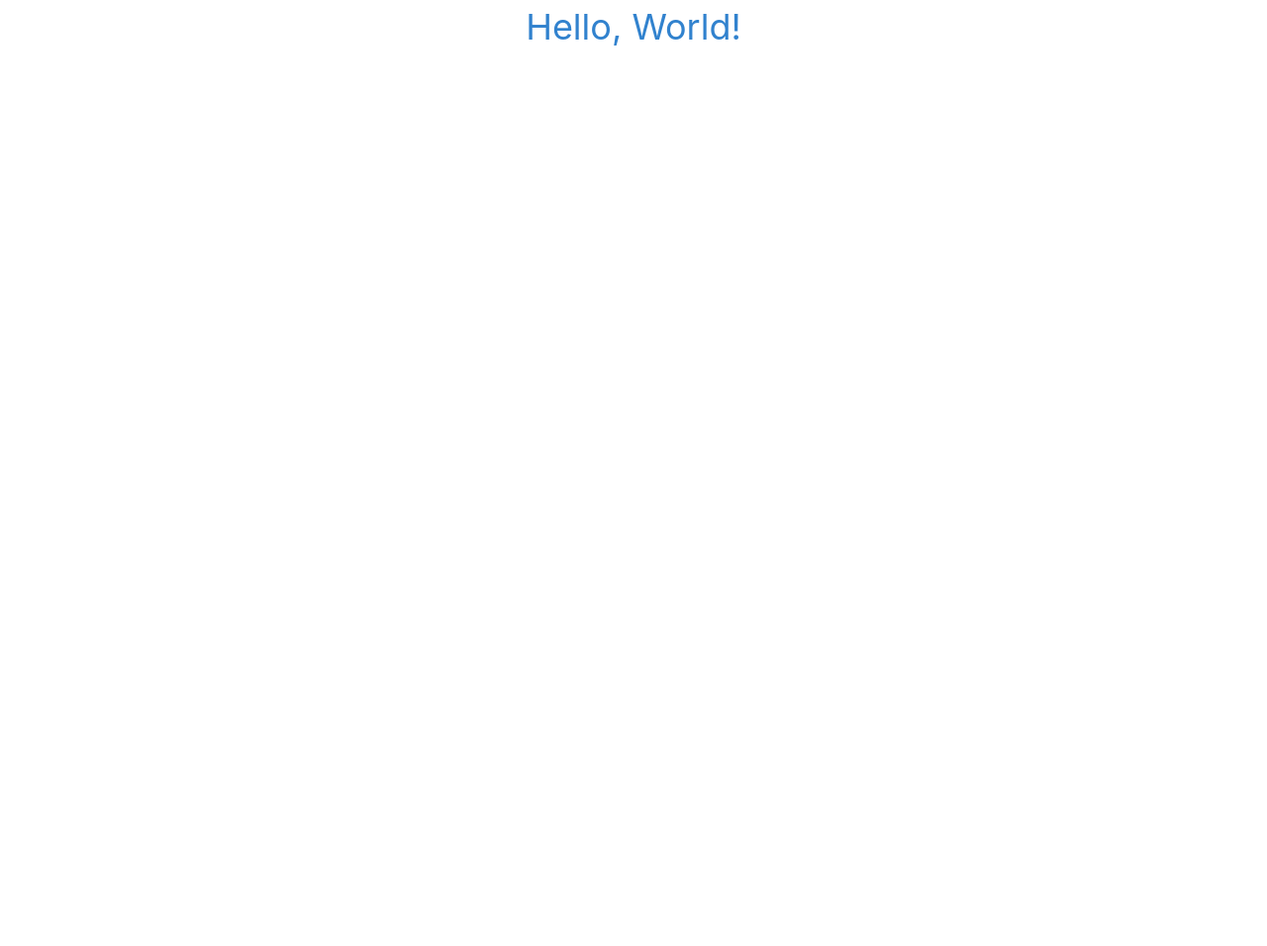
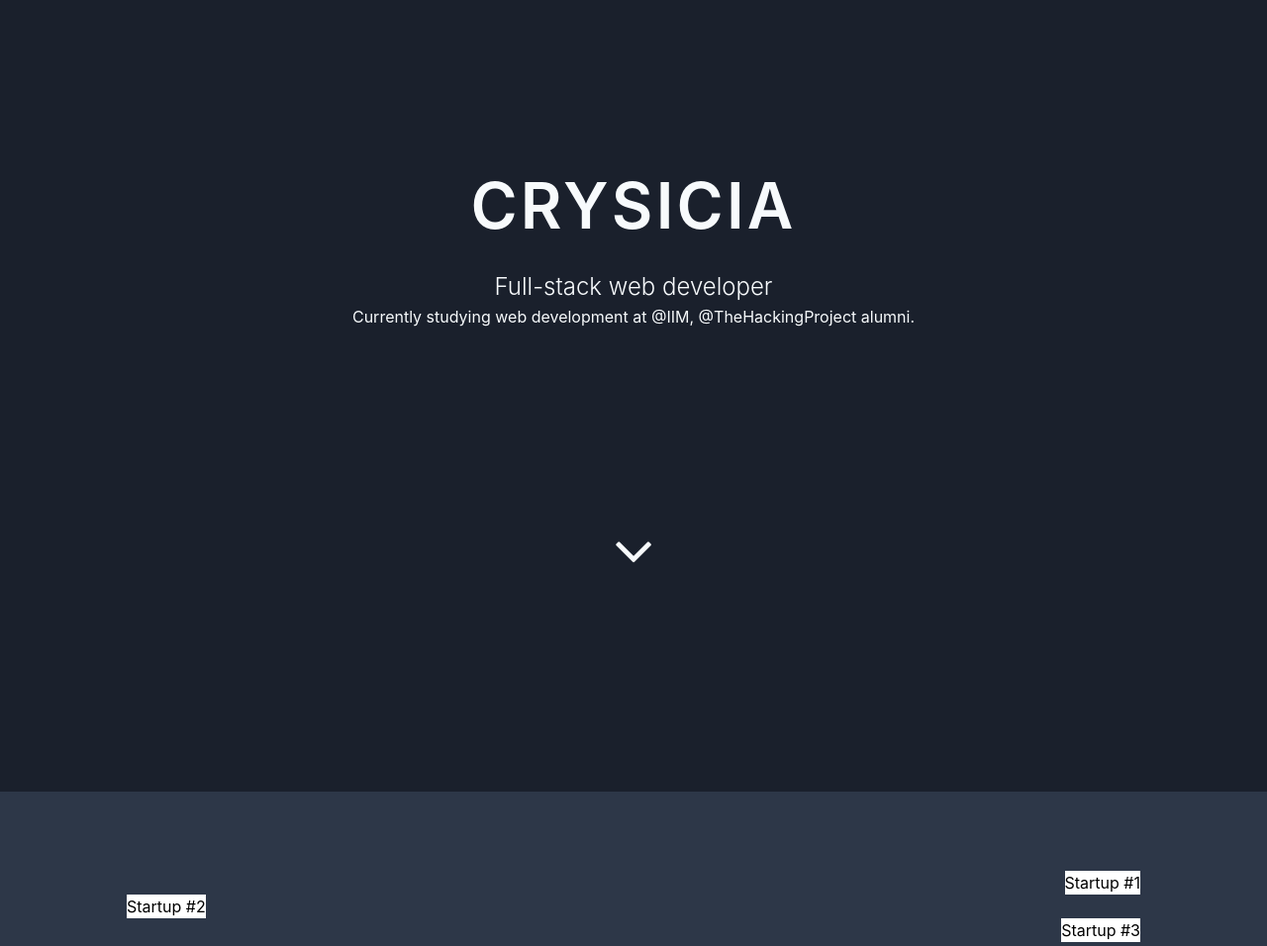
Before and after one commit to Crysicia/IIM_Tailwind_Portfolio, a website: page public/index.html in a window 1280 px wide. Shown: the top 956 px of the page at 99% size. Before the commit the page ends 800 px from the top, so only its background shows below. Drawn offline with Linux system fonts and the light colour scheme.

Commit message:
:art: First structure

```diff
--- a/public/index.html
+++ b/public/index.html
@@ -4,8 +4,33 @@
 	<meta charset="UTF-8">
 	<title>Tailwind scaffolding</title>
 	<link rel="stylesheet" href="build/tailwind.css">
+	<link rel="stylesheet" href="https://stackpath.bootstrapcdn.com/font-awesome/4.7.0/css/font-awesome.min.css">
 </head>
-<body>
-	<h1 class="text-center text-blue-600 text-4xl">Hello, World!</h1>
+<body class="bg-gray-900">
+	<div class="h-screen flex text-gray-100 text-center">
+		<div class="mx-auto my-40">
+			<h1 class="font-semibold text-6xl uppercase tracking-wider">Crysicia</h1>
+			<h2 class="font-light text-2xl pt-4">Full-stack web developer</h2>
+			<p class="">Currently studying web development at @IIM, @TheHackingProject alumni.</p>
+			<div class="mt-48">
+				<i class="fa fa-angle-down fa-4x"></i>
+			</div>
+		</div>
+	</div>
+	<div class="h-screen bg-gray-800">
+		<div class="mx-32 pt-20">
+			<div class="clearfix">
+				<div class="float-right bg-white">Startup #1</div>
+			</div>
+			<div class="clearfix">
+				<div class="float-left bg-white">Startup #2</div>
+			</div>
+			<div class="clearfix">
+				<div class="float-right bg-white">Startup #3</div>
+			</div>
+		</div>
+	</div>
+	<div class="h-screen bg-gray-900"></div>
+	<div class="h-screen bg-gray-800"></div>
 </body>
 </html>
```
Also changed, not shown: public/build/tailwind.css.
